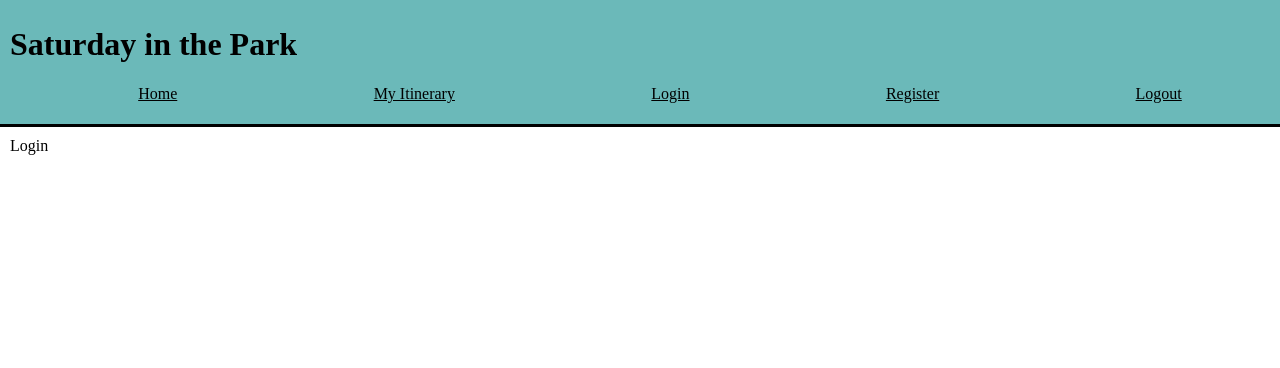
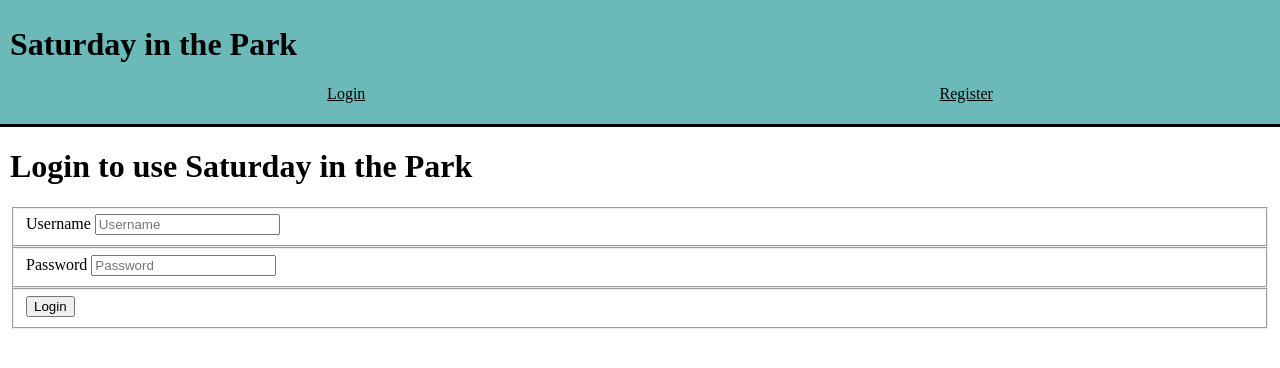
Before and after one commit to alyssa-nycum-imprivata/saturday-in-the-park, a React (Create React App) app: page /login in a window 1280 px wide. Shown: the top 368 px of the page. Built offline with nearby package versions, Linux system fonts and the light colour scheme; the HTML template or start-up script is replaced by a standard one.

Commit message:
login and logout are working

```diff
--- a/src/App.js
+++ b/src/App.js
@@ -1,15 +1,29 @@
-import React from 'react';
+import React, { useState } from 'react';
 import { BrowserRouter as Router } from 'react-router-dom';
 import NavBar from '../src/components/navbar/Navbar';
 import ApplicationViews from './components/ApplicationViews'
 import './index.css';
 
 const App = () => {
+
+  const isAuthenticated = () => sessionStorage.getItem("kennywood-token") !== null;
+
+  const [hasUser, setHasUser] = useState(isAuthenticated());
+
+  const setUser = () => {
+    setHasUser(isAuthenticated());
+  };
+
+  const clearUser = () => {
+    sessionStorage.clear()
+    setHasUser(isAuthenticated());
+  };
+
   return (
     <Router>
-      <NavBar />
+      <NavBar hasUser={hasUser} clearUser={clearUser} />
       <div className="main-content">
-        <ApplicationViews />
+        <ApplicationViews hasUser={hasUser} setUser={setUser} />
       </div>
     </Router>
   )
--- a/src/components/ApplicationViews.js
+++ b/src/components/ApplicationViews.js
@@ -1,17 +1,25 @@
-import { Route } from 'react-router-dom';
+import { Route, Redirect } from 'react-router-dom';
 import React from 'react';
 import Home from './home/Home';
-import Register from './auth/register';
+import Register from './auth/Register';
 import '../index.css';
+import Login from './auth/Login';
 
-const ApplicationViews = () => {
+const ApplicationViews = (props) => {
+    const hasUser = props.hasUser;
+    const setUser = props.setUser;
+
     return (
         <>
             <Route
                 exact
                 path='/'
-                render={() => {
-                    return <Home />;
+                render={(props) => {
+                    if (hasUser) {
+                        return <Home {...props} />
+                    } else {
+                        return <Redirect to="/login" />
+                    }
                 }}
             />
             <Route
@@ -24,22 +32,15 @@ const ApplicationViews = () => {
             <Route
                 exact
                 path='/login'
-                render={() => {
-                    return "Login";
+                render={(props) => {
+                    return <Login setUser={setUser} {...props} />;
                 }}
             />
             <Route
                 exact
                 path='/register'
                 render={props => {
-                    return <Register {...props} />;
-                }}
-            />
-            <Route
-                exact
-                path='/logout'
-                render={() => {
-                    return "Logout";
+                    return <Register setUser={setUser} {...props} />;
                 }}
             />
         </>
--- /dev/null
+++ b/src/components/auth/Login.js
@@ -0,0 +1,56 @@
+import React, { useState } from 'react';
+import ApiManager from '../../modules/ApiManager';
+
+const Login = (props) => {
+    const [credentials, setCredentials] = useState({ username: "", password: "" });
+
+    const handleFieldChange = (evt) => {
+        const stateToChange = { ...credentials };
+        stateToChange[evt.target.id] = evt.target.value
+        setCredentials(stateToChange);
+    };
+
+    const handleLogin = e => {
+        e.preventDefault();
+
+        const customerCredentials = {
+            "username": credentials.username,
+            "password": credentials.password
+        }
+
+        ApiManager.loginCustomer(customerCredentials)
+            .then(() => {
+                props.setUser()
+                props.history.push({
+                    pathname: "/"
+                })
+            })
+    };
+
+    return (
+        <form className="form--login" onSubmit={handleLogin}>
+            <h1 className="h3 mb-3 font-weight-normal">Login to use Saturday in the Park</h1>
+            <fieldset>
+                <label htmlFor="username"> Username </label>
+                <input onChange={handleFieldChange} type="text"
+                    id="username"
+                    placeholder="Username"
+                    required="" autoFocus="" value={credentials.username} />
+            </fieldset>
+            <fieldset>
+                <label htmlFor="password"> Password </label>
+                <input onChange={handleFieldChange} type="password"
+                    id="password"
+                    placeholder="Password"
+                    required="" autoFocus="" value={credentials.password} />
+            </fieldset>
+            <fieldset>
+                <button type="submit">
+                    Login
+                    </button>
+            </fieldset>
+        </form>
+    );
+};
+
+export default Login;
--- a/src/components/auth/register.js
+++ b/src/components/auth/register.js
@@ -22,7 +22,7 @@ const Register = (props) => {
             "family_members": credentials.familyMembers
         }
 
-        ApiManager.registerNewCustomer(newCustomer)
+        ApiManager.registerNewCustomer(newCustomer).then(() => props.history.push("/"));
     };
 
     return (
--- a/src/components/navbar/Navbar.js
+++ b/src/components/navbar/Navbar.js
@@ -1,32 +1,46 @@
 import React from 'react';
-import { Link } from 'react-router-dom'
+import { withRouter, Link } from 'react-router-dom'
 import './Navbar.css'
 
-const Navbar = () => {
+const Navbar = (props) => {
+    const handleLogout = () => {
+        props.clearUser();
+        props.history.push("/");
+    }
+
     return (
         <header>
             <h1 className="navbar-title">Saturday in the Park</h1>
             <nav>
                 <ul className="nav-link-container">
+                    {props.hasUser ?
+                        <>
                             <li>
                                 <Link className="nav-link" to="/">Home</Link>
                             </li>
                             <li>
                                 <Link className="nav-link" to="myitinerary">My Itinerary</Link>
                             </li>
+                        </>
+                    : null }
+                    {props.hasUser ?
+                        <li>
+                            <Link className="nav-link" to="" onClick={handleLogout}>Logout</Link>
+                        </li>
+                    :
+                        <>
                             <li>
                                 <Link className="nav-link" to="/login">Login</Link>
                             </li>
                             <li>
                                 <Link className="nav-link" to="/register">Register</Link>
                             </li>
-                    <li>
-                        <Link className="nav-link" to="/logout">Logout</Link>
-                    </li>
+                        </>
+                    }
                 </ul>
             </nav>
         </header>
     )
 }
 
-export default Navbar;
+export default withRouter(Navbar);
--- a/src/modules/ApiManager.js
+++ b/src/modules/ApiManager.js
@@ -10,10 +10,26 @@ const ApiManager = {
             },
             body: JSON.stringify(newCustomer)
         })
-            .then(response => response.json())
-            .then(parsedResponse => {
-                if ("token" in parsedResponse) {
-                    sessionStorage.setItem("kennywood-token", parsedResponse.token)
+            .then(resp => resp.json())
+            .then(parsedResp => {
+                if ("token" in parsedResp) {
+                    sessionStorage.setItem("kennywood-token", parsedResp.token)
+                }
+            })
+    },
+    loginCustomer(credentials) {
+        return fetch(`${baseUrl}/login`, {
+            method: "POST",
+            headers: {
+                "Content-Type": "application/json",
+                "Accept": "application/json"
+            },
+            body: JSON.stringify(credentials)
+        })
+            .then(resp => resp.json())
+            .then(parsedResp => {
+                if ("token" in parsedResp) {
+                    sessionStorage.setItem("kennywood-token", parsedResp.token)
                 }
             })
     },
```
Also changed, not shown: src/components/auth/Auth.js (added, +22 -0 lines), src/components/itinerary/MyItinerary.js (added, +7 -0 lines). Lines whose indentation alone changed are shown as unchanged.
